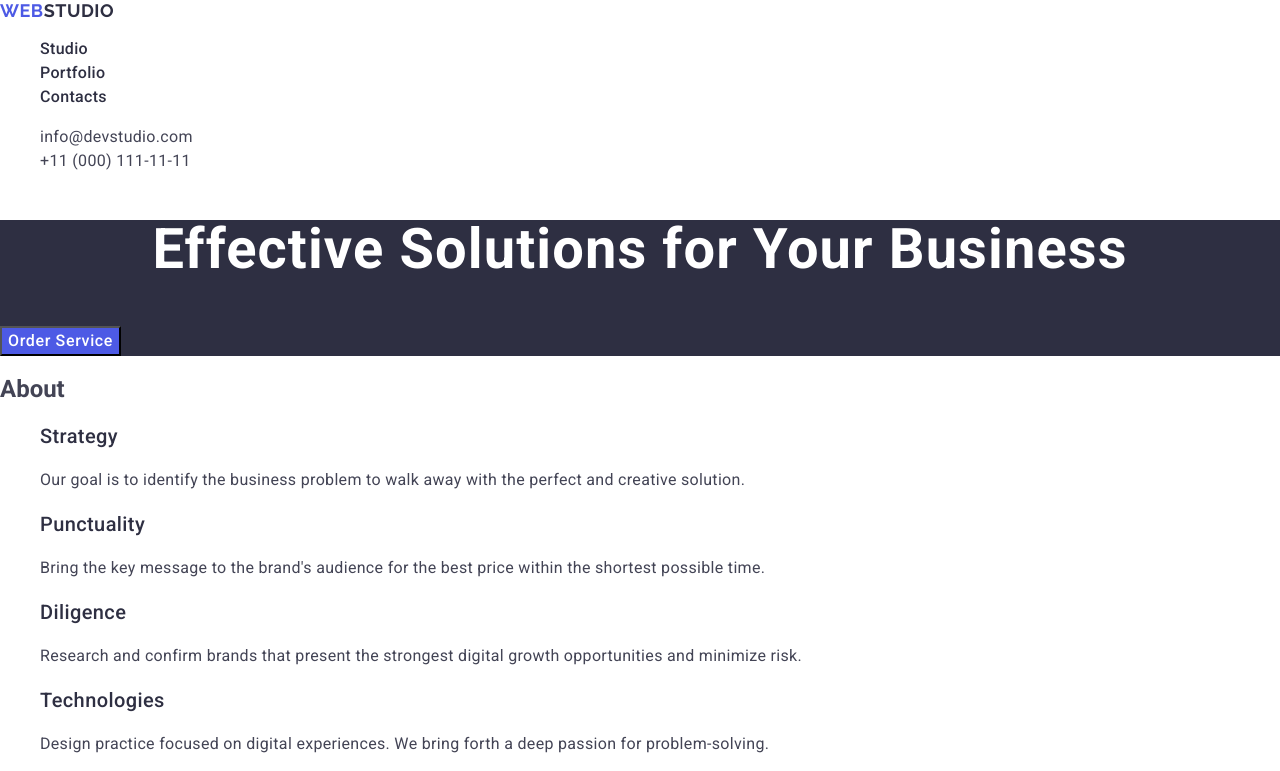
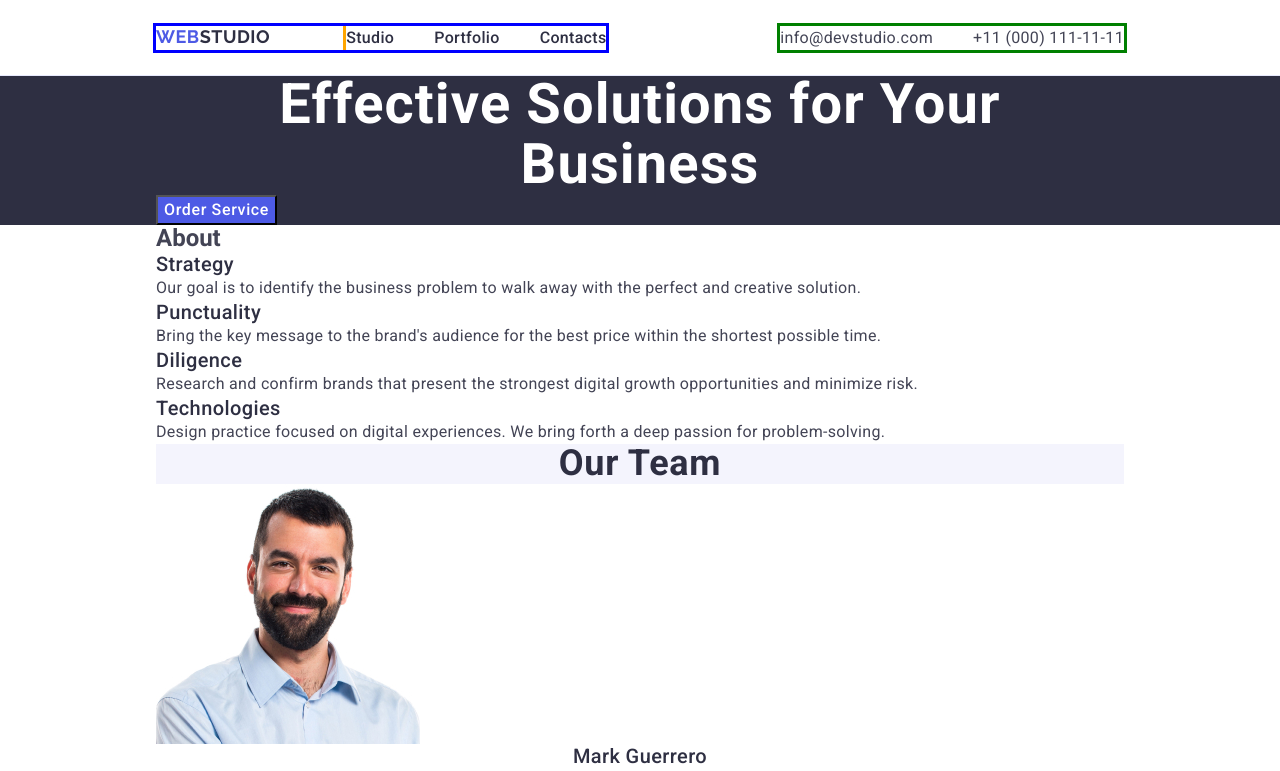
Before and after one commit to Milana-Ro/goit-markup-hw-03, a plain HTML site: page index.html in a window 1280 px wide. Shown: the top 771 px of the page. Drawn offline with nearby package versions, Linux system fonts and the light colour scheme.

Commit message:
header style

```diff
--- a/css/styles.css
+++ b/css/styles.css
@@ -3,12 +3,58 @@ body {
     color: #434455;
     background-color: #FFFFFF;
 }
+h1,
+h2,
+h3,
+h4,
+h5,
+h6,
+p {
+    margin: 0;
+}
+
+ul, ol {
+    margin: 0;
+    padding-left: 0;
+}
+img {
+    display: block;
+}
+
+.container {
+    max-width: 1440px;
+        padding-left: 156px;
+        padding-right: 156px;
+        margin-left: 0;
+        margin-right: 0;
+}
+header .container {
+    display: flex;
+    justify-content: space-between;
+   padding-top: 25.5px;
+    padding-bottom: 25.5px;
+    outline: 1px solid #E7E9FC;
+}
+
+nav {
+    display: flex;
+    gap: 76px;
+    outline: 3px solid blue;
+}
 .navigation {
-    list-style-type: none;
+    display: flex;
+    gap: 40px;
+    outline: 3px solid orange;
 }
-.contacts {
-    list-style-type: none;
+.contacts .list {
+    display: flex;
+    gap: 40px;
+        outline: 3px solid green;
 }
+
+
+.navigation,
+.contacts,
 .list {
     list-style-type: none;
 }
@@ -50,7 +96,7 @@ letter-spacing: 0.32px;
     color: #404BBF;
 }
 .contacts {
-font-style: normal;
+    font-style: normal;
 }
 .contacts .link {
     color: #434455;
--- a/index.html
+++ b/index.html
@@ -12,6 +12,9 @@
     <link
       rel="stylesheet"
       href="https://cdnjs.cloudflare.com/ajax/libs/modern-normalize/2.0.0/modern-normalize.min.css"
+      integrity="sha512-4xo8blKMVCiXpTaLzQSLSw3KFOVPWhm/TRtuPVc4WG6kUgjH6J03IBuG7JZPkcWMxJ5huwaBpOpnwYElP/m6wg=="
+      crossorigin="anonymous"
+      referrerpolicy="no-referrer"
     />
     <link rel="stylesheet" href="./css/styles.css" />
     <title>Document</title>
@@ -19,6 +22,7 @@
 
   <body>
     <header>
+        <div class="container">
         <nav>
           <a href="./index.html" class="logo"
             >Web<span class="logo-text">Studio</span></a
@@ -49,17 +53,21 @@
             </li>
           </ul>
         </address>
+      </div>
       </header>
 
     <main>
       <section class="button-section">
+          <div class="container">
           <h1 class="button-section-title">
             Effective Solutions for Your Business
           </h1>
           <button type="button" class="button">Order Service</button>
+        </div>
         </section>
 
         <section class="about">
+          <div class="container">
           <h2>About</h2>
           <!-- will be hidden-->
 
@@ -67,8 +75,8 @@
             <li>
               <h3 class="list-title">Strategy</h3>
               <p class="list-text">
-              Our goal is to identify the business problem to walk away with the
-              perfect and creative solution.
+                Our goal is to identify the business problem to walk away with
+                the perfect and creative solution.
               </p>
             </li>
 
@@ -97,7 +105,9 @@
             </li>
           </ul>
         </section>
+      </div>
 
+      <div class="container">
         <section class="team-section">
           <h2 class="team-section-title">Our Team</h2>
           <ul class="list">
@@ -145,8 +155,11 @@
               <p class="list-text">UI Designer</p>
             </li>
           </ul>
+        </div>
         </section>
+
         <section class="portfolio-list">
+          <div class="container">
           <h2 class="portfolio-list-title">Our Portfolio</h2>
           <ul class="list">
             <li>
@@ -210,17 +223,20 @@
               <p class="list-text">Marketing</p>
             </li>
           </ul>
+        </div>
         </section>
     </main>
 
     <footer class="footer">
+        <div class="container">
         <a href="./index.html" class="logo"
           >Web<span class="logo-text">Studio</span></a
         >
         <p class="footer-text">
-        Increase the flow of customers and sales for your business with digital
-        marketing & growth solutions.
+          Increase the flow of customers and sales for your business with
+          digital marketing & growth solutions.
         </p>
+      </div>
       </footer>
   </body>
 </html>
```
Lines whose indentation alone changed are shown as unchanged.
